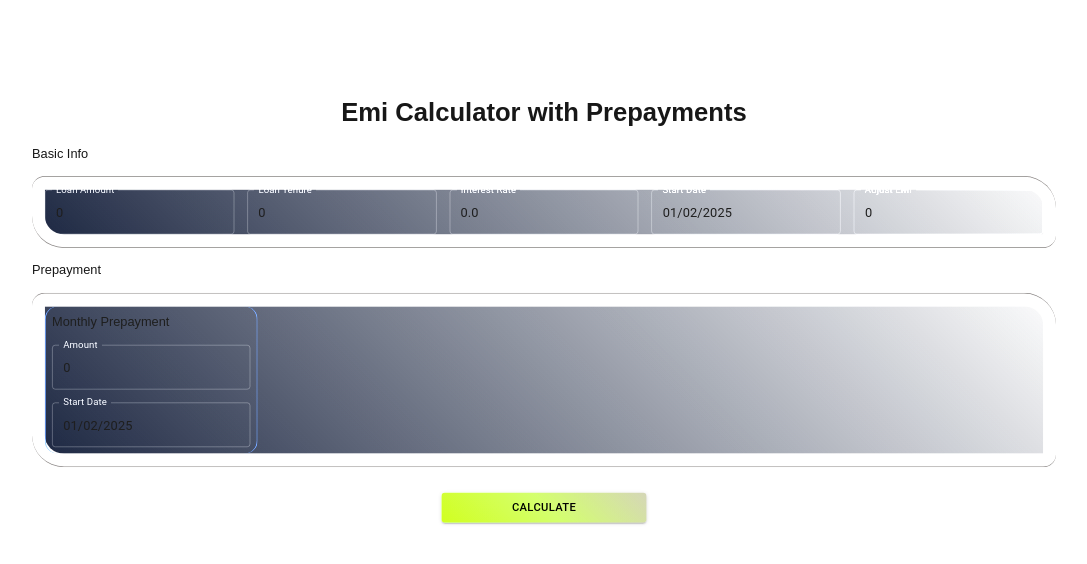
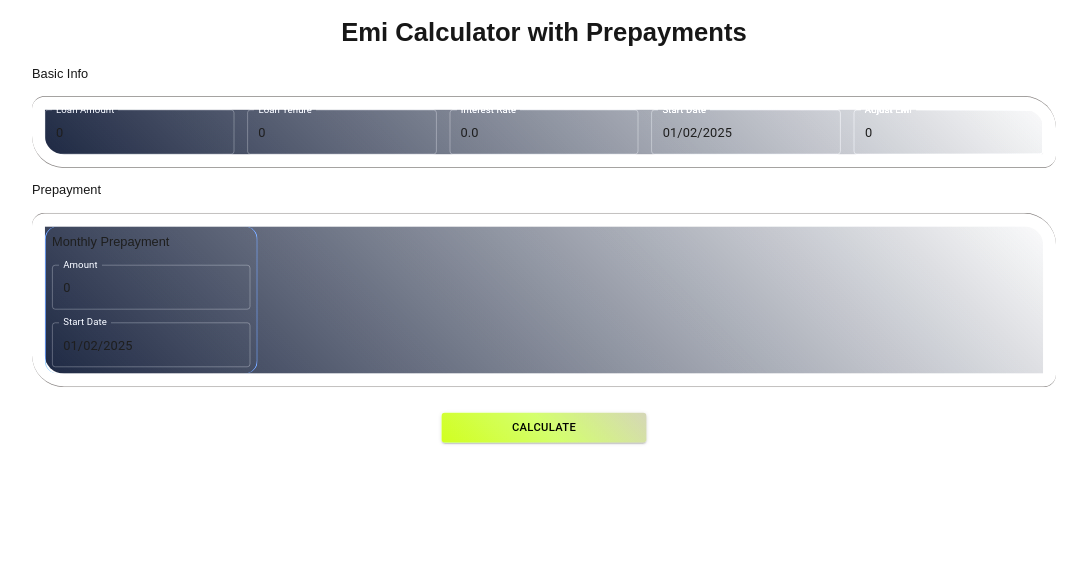
Before and after one commit to arjuncsagar/emi-calculator, a Next.js app: page / in a window 1280 px wide. Shown: the top 564 px of the page, without its empty margins (96-1183 px from the left). Built offline with nearby package versions, Linux system fonts and the light colour scheme.

Commit message:
Transform from top

```diff
--- a/src/app/globals.scss
+++ b/src/app/globals.scss
@@ -21,6 +21,7 @@ body {
     background: var(--background);
     font-family: Arial, Helvetica, sans-serif;
     transform: scale(0.8);
+    transform-origin: top;
 }
 
 .MuiFormControl-root {
```
